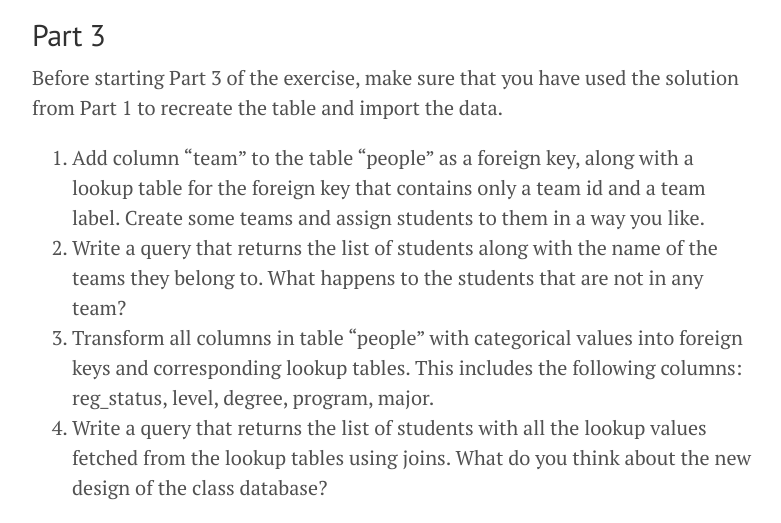
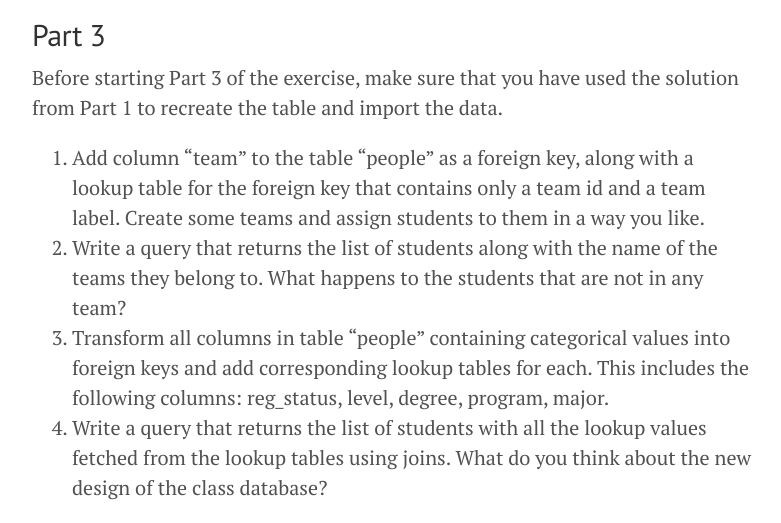
Before and after one commit to retrography/data-management, a Jekyll site: the page built from exercises/exercise_01.markdown, in a window 1280 px wide and 900 px high, scrolled down 2541 px, cut to the strip 377-900 px from the top of the window. Shown: the whole strip, without its empty margins (248-1029 px from the left). Built offline with Jekyll 4.4.1, drawn with Linux system fonts in a browser that asks for light colours; Markdown is read by kramdown in place of the engine named in the settings.

Commit message:
Update exercise_01.markdown

```diff
--- a/exercises/exercise_01.markdown
+++ b/exercises/exercise_01.markdown
@@ -73,5 +73,5 @@ Before starting Part 3 of the exercise, make sure that you have used the solutio
 
 1. Add column "team" to the table "people" as a foreign key, along with a lookup table for the foreign key that contains only a team id and a team label. Create some teams and assign students to them in a way you like.
 2. Write a query that returns the list of students along with the name of the teams they belong to. What happens to the students that are not in any team?
-3. Transform all columns in table "people" with categorical values into foreign keys and corresponding lookup tables. This includes the following columns: reg_status, level, degree, program, major.
+3. Transform all columns in table "people" containing categorical values into foreign keys and add corresponding lookup tables for each. This includes the following columns: reg_status, level, degree, program, major.
 4. Write a query that returns the list of students with all the lookup values fetched from the lookup tables using joins. What do you think about the new design of the class database?
```
